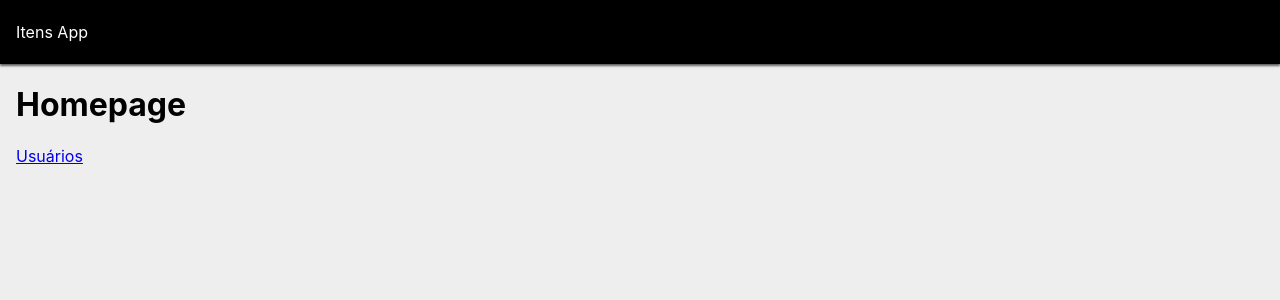
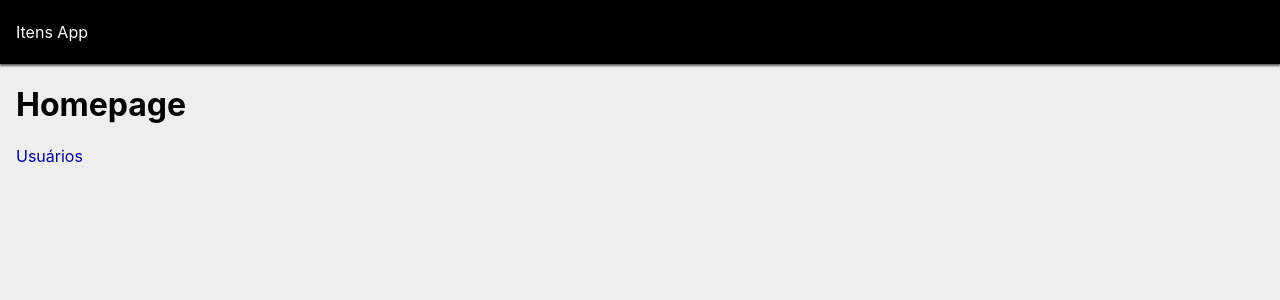
Before and after one commit to eldes/ti37-itens-front-end, a React (Create React App) app: page / in a window 1280 px wide. Shown: the top 300 px of the page. Built offline with nearby package versions, Linux system fonts and the light colour scheme.

Commit message:
[+] Liga a tela Usuarios com a tela Usuario

```diff
--- a/src/App.module.css
+++ b/src/App.module.css
@@ -9,3 +9,20 @@
   background-color: #eee;
   padding: 64px 16px;
 }
+
+a:link,
+a:hover,
+a:active,
+a:visited {
+  color: #009;
+}
+
+a:link,
+a:active,
+a:visited {
+  text-decoration: none;
+}
+
+a:hover {
+  text-decoration: underline;
+}
--- a/src/pages/Usuarios.tsx
+++ b/src/pages/Usuarios.tsx
@@ -1,6 +1,7 @@
 import axios, { AxiosResponse } from 'axios';
 import { useState } from 'react';
 import { MdAdd } from 'react-icons/md';
+import { Link } from 'react-router-dom';
 import FAB from '../components/FAB';
 import Usuario from '../models/Usuario';
 
@@ -24,7 +25,11 @@ const UsuariosPage = function () {
 
   const geraLi = function(usuario: Usuario) {
     return (
-      <li key={usuario.id}>{ usuario.nome }</li>
+      <li key={usuario.id}>
+        <Link to={`/usuario/${usuario.id}`}>
+          {usuario.nome}
+        </Link>
+      </li>
     );
   };
 
```
